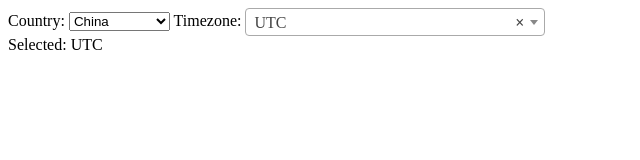
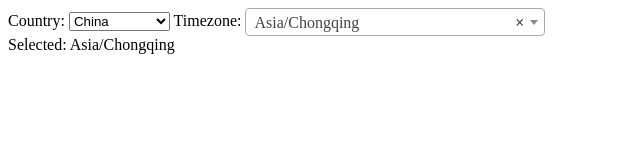
Before and after one commit to alexcheng1982/angular-timezone-select, a website: page example.html in a window 1280 px wide. Shown: the whole page, without its empty margins (0-640 px from the left). Drawn offline with Linux system fonts and the light colour scheme.

Commit message:
Update initial value in example page

```diff
--- a/example.html
+++ b/example.html
@@ -20,7 +20,7 @@
       angular.module('timezoneSelectExample', ['angular-timezone-select'])
         .controller('TimezoneSelectCtrl', ['$scope', function($scope) {
           $scope.country = 'CN';
-          $scope.timezone = window.moment.tz.guess();
+          $scope.timezone = 'Asia/Chongqing';
         }]);
     </script>
   </head>
```
